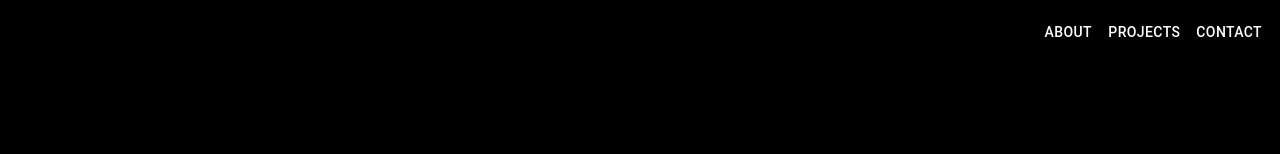
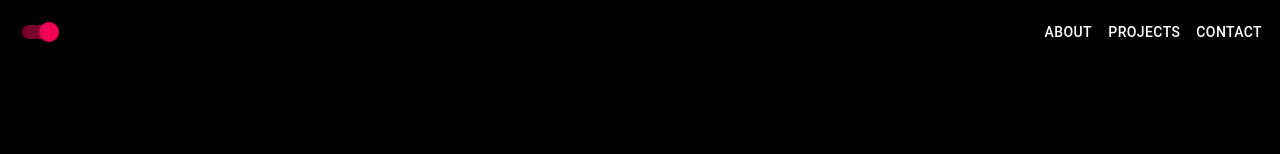
Before and after one commit to rebekahkahn/portfolio-website, a React (Create React App) app: page / in a window 1280 px wide. Shown: the top 154 px of the page. Built offline with nearby package versions, Linux system fonts and the light colour scheme.

Commit message:
added switch (no functionality yet)

```diff
--- a/src/components/HeaderComponent.js
+++ b/src/components/HeaderComponent.js
@@ -3,14 +3,30 @@ import { makeStyles } from "@material-ui/core/styles";
 import AppBar from "@material-ui/core/AppBar";
 import Toolbar from "@material-ui/core/Toolbar";
 import Button from "@material-ui/core/Button";
+import Switch from "@material-ui/core/Switch";
 
 function Header() {
   const classes = useStyles();
+  const [state, setState] = React.useState({
+    checkedA: true,
+    checkedB: true,
+  });
+
+  const handleChange = (e) => {
+    setState({ ...state, [e.target.name]: e.target.checked });
+  };
 
   return (
     <div className={classes.root}>
       <AppBar position="static" className={classes.appbarColor}>
         <Toolbar>
+          <div className={classes.switch}>
+            <Switch
+              checked={state.checkedA}
+              onChange={handleChange}
+              name="checkedA"
+            />
+          </div>
           <div className={classes.buttonGroup}>
             <Button color="inherit">About</Button>
             <Button color="inherit">Projects</Button>
@@ -37,6 +53,10 @@ const useStyles = makeStyles((theme) => ({
     position: "fixed",
     right: "10px",
   },
+  switch: {
+    position: "fixed",
+    left: "10px",
+  },
 }));
 
 export default Header;
```
Also changed, not shown: 1 other file (tests, documents, lock files or other folders).
